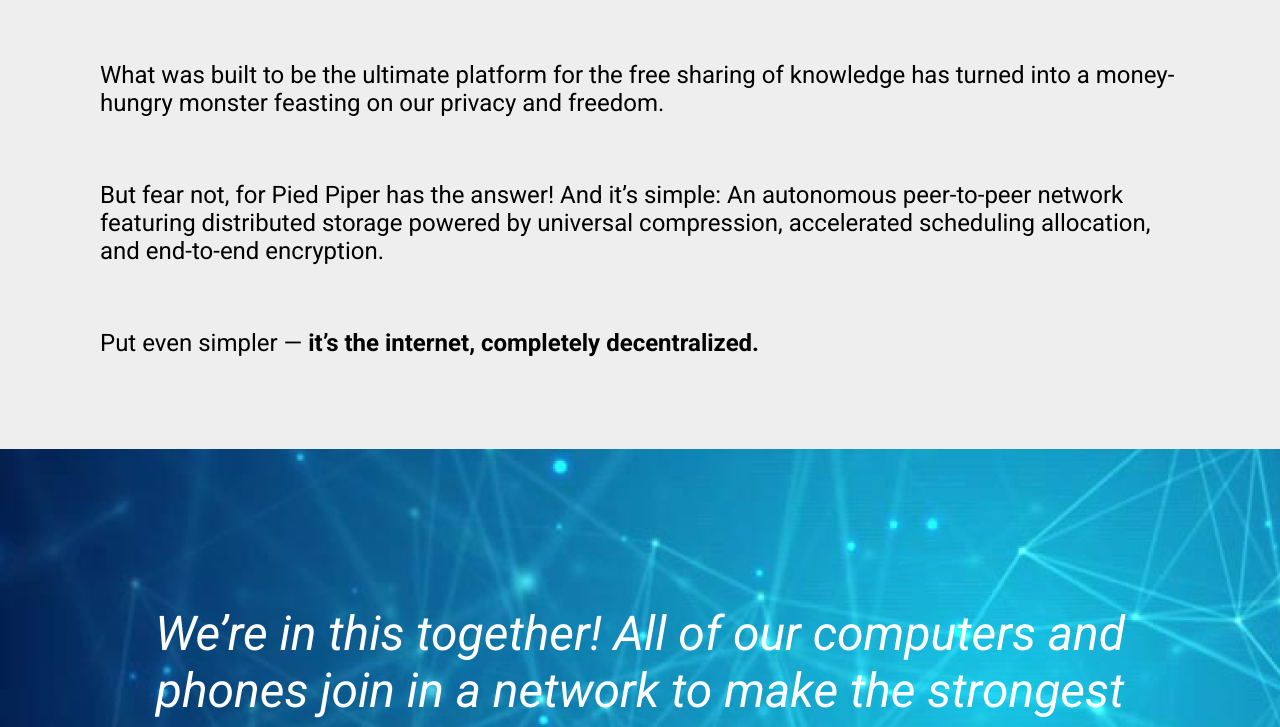
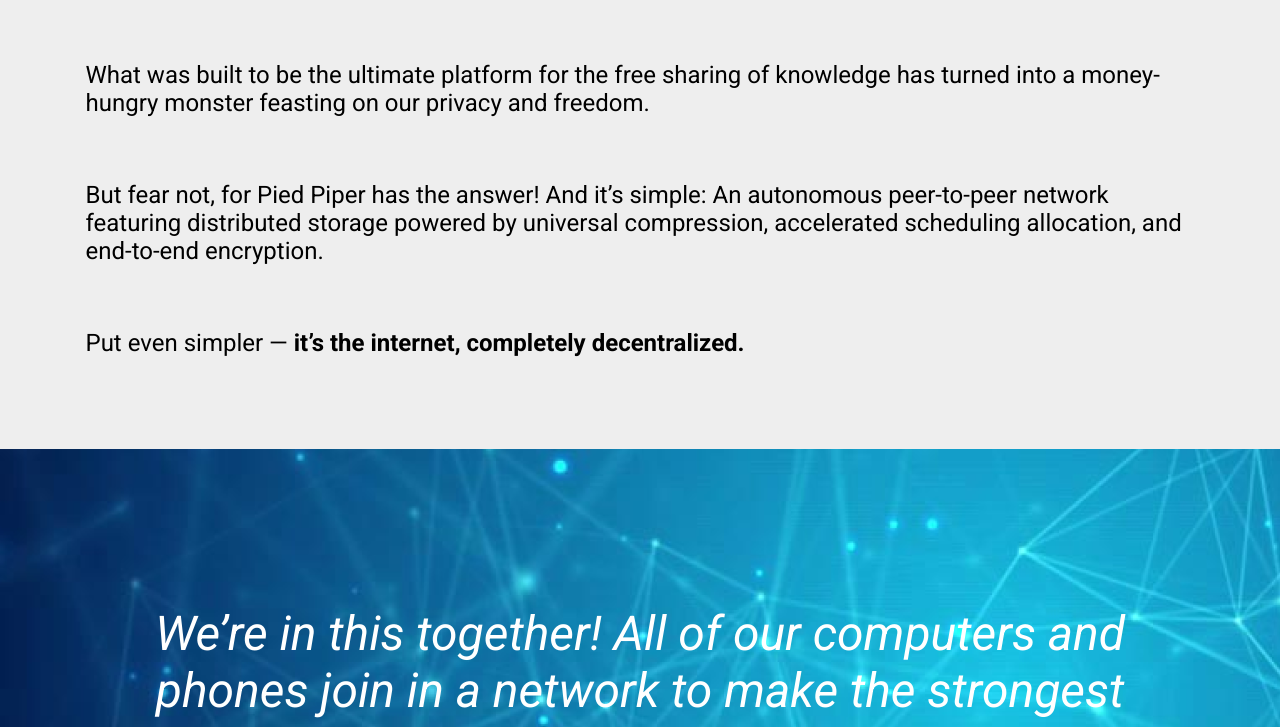
Before and after one commit to Gvzum/Stepik.Mark-Up, a plain HTML site: page index.html in a window 1280 px wide. Shown: the part 691-1418 px from the top of the page. Drawn offline with Linux system fonts and the light colour scheme.

Commit message:
nothing interesting

```diff
--- a/style.css
+++ b/style.css
@@ -23,9 +23,9 @@ a {
 /* Container */
 
 .container {
-    max-width: 1110px;
+    max-width: 1219px;
     height: 100%;
-    padding: 0 15px;
+    padding: 0 55px;
 
     margin: 0 auto;
 
```
